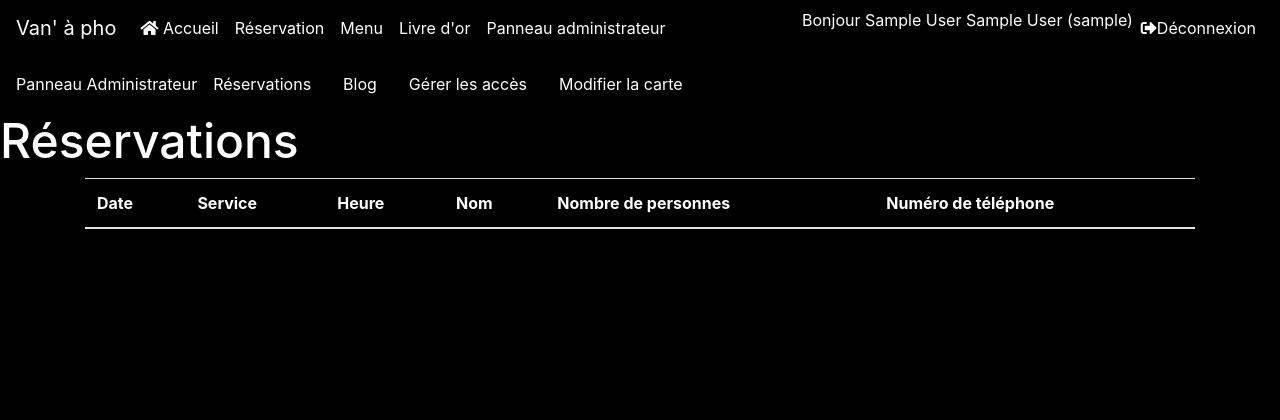
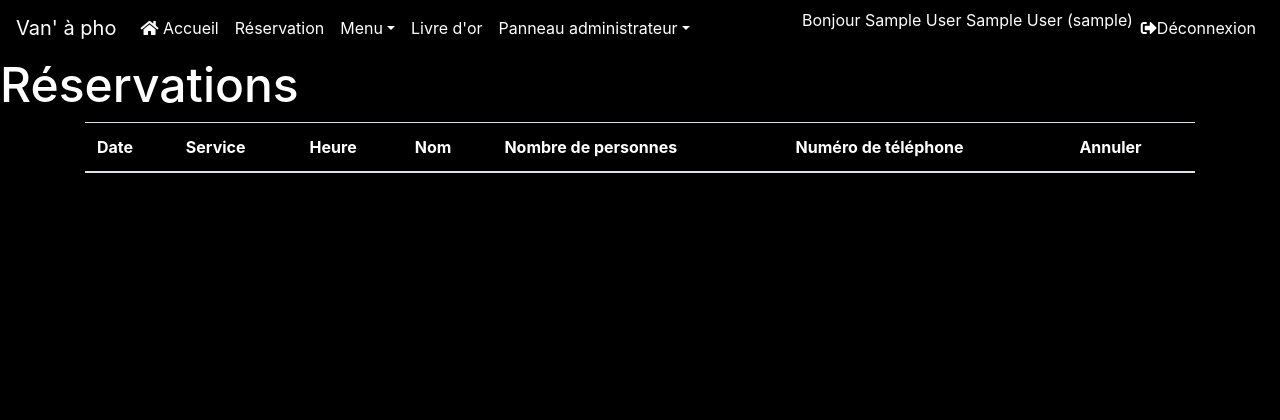
Before and after one commit to Sourigna-Vannapho/restaurant, a PHP site: page /index.php?action=admin_booking in a window 1280 px wide. Shown: the top 420 px of the page. Run offline with PHP 8.4, Linux system fonts and the light colour scheme; the visitor is signed in with stand-in values (Sample User, id 1); tables that the repository leaves empty or names only in its code hold one stand-in row (values such as "Sample post"); lists and menus that the app fills with data are empty; some libraries are stand-ins or nearby versions.

Commit message:
Blog admin finished

```diff
--- a/controller/controller.php
+++ b/controller/controller.php
@@ -8,7 +8,7 @@ use model\Sourigna\MenuManager;
 
 function homepage(){
 	$blogManager = new BlogManager();
-	$blogEntry = $blogManager->callBlog();
+	$blogRead = $blogManager->callBlog();
 	require('view/homepage.php');
 }
 
@@ -63,5 +63,17 @@ function bookingConfirm(){
 function adminBooking(){
 	$bookingManager = new BookingManager();
 	$bookingStatus = $bookingManager->adminBooking();
-	require('view/admin_panel.php');
+	require('view/admin_booking.php');
 }
+
+function adminBlog(){
+	$blogManager = new BlogManager();
+	$blogRead = $blogManager->callBlog();
+	require('view/admin_blog.php');
+}
+
+function entryBlog(){
+	$blogManager = new BlogManager();
+	$blogEntry = $blogManager->writeBlog();
+	require('view/post/blog_post.php');
+}
--- a/index.php
+++ b/index.php
@@ -49,6 +49,16 @@ try{
 					adminBooking();
 					break;
 				}
+				switch($_GET['action']){
+					case "admin_blog":
+					adminBlog();
+					break;
+				}
+				switch($_GET['action']){
+					case "entry_blog":
+					entryBlog();
+					break;
+				}
 			}
 		}
 	}
--- a/public/css/style.css
+++ b/public/css/style.css
@@ -9,6 +9,9 @@ body{
 nav{
 	background-color:rgba(0,0,0,0.2);
 	z-index:5;
+}
+.userNav{
+
 }
 nav a{
 	text-decoration:none;
@@ -314,7 +317,7 @@ section{
 	word-wrap: break-word;
 }
 
-/* admin panel */
+/* admin booking */
 .table{
 	color:white;
 }
@@ -333,3 +336,8 @@ section{
 .secondServuce{
 	background-color:#191970;
 }
+
+/* admin blog*/
+#blogAdmin{
+	text-align: center;
+}
--- a/view/admin_panel.php
+++ b/view/admin_booking.php
@@ -1,24 +1,7 @@
 <?php $title = 'Van\' à pho'; ?>
 <?php ob_start(); ?>
-	<nav class="navbar navbar-expand-sm">
-		Panneau Administrateur
-	  	<a class="nav-link" href="#">Réservations</a>
-		<a class="nav-link" href="#">Blog</a>
-	 	<a class="nav-link" href="#">Gérer les accès</a>
-	  	<a class="nav-link" href="#">Modifier la carte</a>
-	</nav>
-	<h1>Réservations</h1>
+<h1>Réservations</h1>
 <div class="container">
-<!-- //<?php
-//$today = date('Y-m-d');
-//echo $today;
-//while ($data = $bookingStatus->fetch()){
-//	if($data['reservationDay']==$today){
-//		echo $data['phone'];
-//	}else {echo ('boo');}
-//}
-//$bookingStatus->closeCursor();
-//?> -->
 <table class="table table-striped">
   <thead>
     <tr>
@@ -28,6 +11,7 @@
       <th scope="col">Nom</th>
       <th scope="col">Nombre de personnes</th>
       <th scope="col">Numéro de téléphone</th>
+      <th scope="col">Annuler</th>
     </tr>
   </thead>
   <tbody>
--- a/view/homepage.php
+++ b/view/homepage.php
@@ -30,7 +30,7 @@
 					<div class="col-sm-10 carousel-inner">
 						<?php
 						$i=0;
-						while ($data = $blogEntry->fetch()){ ?>
+						while ($data = $blogRead->fetch()){ ?>
 						<div class="carousel-item <?php if($i==0){$i=1;
 							echo 'active'; } ?>">
 							<h3>
@@ -45,7 +45,7 @@
 						</div>
 						<?php
 						}
-						$blogEntry->closeCursor();
+						$blogRead->closeCursor();
 						?>
 					</div>
 					<div id="sliderIndicator">
--- /dev/null
+++ b/view/post/blog_post.php
@@ -0,0 +1,2 @@
+<?php
+header('Location:index.php?action=admin_blog');
--- a/view/template.php
+++ b/view/template.php
@@ -10,18 +10,34 @@
         <link href="public/css/style.css" rel="stylesheet" />
     </head>
     <body>
-	    <nav class="navbar navbar-expand-sm">
+	    <nav class="navbar navbar-expand-sm userNav">
     			<a class="navbar-brand" href="index.php?action=home">Van' à pho</a>
 		    	<ul class="navbar-nav mr-auto">
 		    		<li><a class="nav-link" href="index.php?action=home"><i class="fas fa-home"></i> Accueil</a></li>
 		    		<li><a class="nav-link" href="index.php?action=booking">Réservation</a></li>
-		    		<li><a class="nav-link" href="index.php?action=menu&category=1&page=1">Menu</a></li>
+            <div class="dropdown show">
+		    		<a class="nav-link dropdown-toggle" href="#" id="menuDropdown" data-toggle="dropdown" href="#" >Menu</a>
+              <div class="dropdown-menu" aria-labelledby="menuDropdown">
+                <a class="dropdown-item" href="index.php?action=menu&category=1&page=1">Entrée</a>
+                <a class="dropdown-item" href="index.php?action=menu&category=2&page=1">Plat</a>
+                <a class="dropdown-item" href="index.php?action=menu&category=3&page=1">Dessert</a>
+                <a class="dropdown-item" href="index.php?action=menu&category=4&page=1">Boisson</a>
+              </div>
+            </div>
 		    		<li><a class="nav-link" href="index.php?action=guestbook&page=1">Livre d'or</a></li>
             <?php
             if (isset($_SESSION['authority'])){
               if($_SESSION['authority']==2){
             ?>
-            <li><a class="nav-link" href="index.php?action=admin_booking">Panneau administrateur</a></li>
+            <div class="dropdown show">
+            <a class="nav-link dropdown-toggle" href="#" id="adminDropdown" data-toggle="dropdown">Panneau administrateur</a>
+              <div class="dropdown-menu" aria-labelledby="adminDropdown">
+                <a class="dropdown-item" href="index.php?action=admin_booking">Réservations</a>
+                <a class="dropdown-item" href="index.php?action=admin_blog">Blog</a>
+                <a class="dropdown-item" href="#">Gérer les accès</a>
+                <a class="dropdown-item" href="#">Modifier la carte</a>
+              </div>
+            </div>
             <?php
               }
             }
```
Also changed, not shown: model/Sourigna/BlogManager.php (+9 -0 lines), view/admin_blog.php (added, +37 -0 lines).
